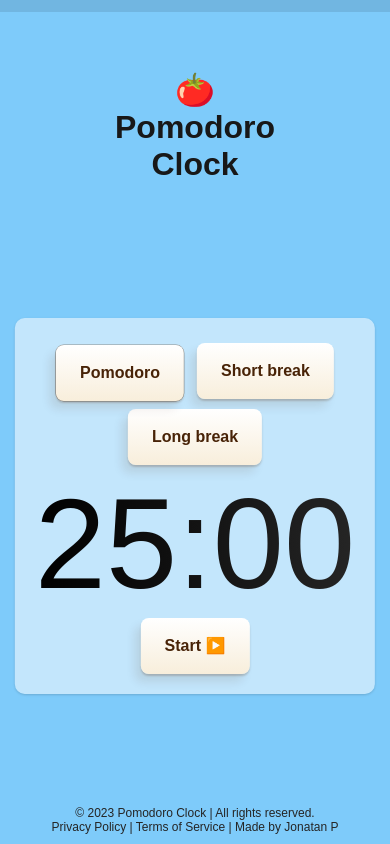
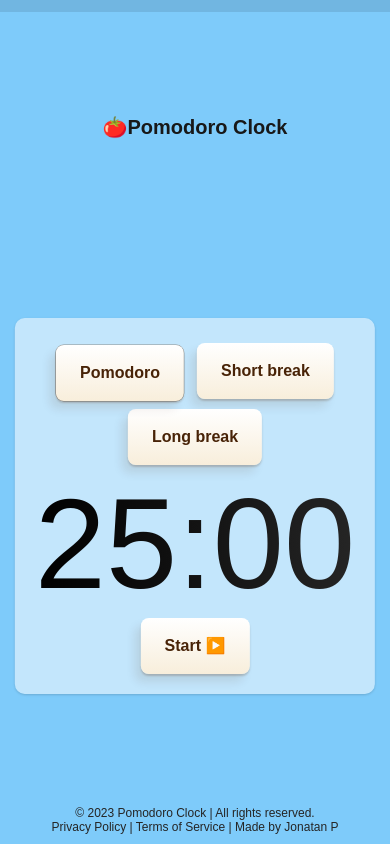
Before and after one commit to jonatantech/pomodoro-clock, a plain HTML site: page index.html in a window 390 px wide. Drawn offline with Linux system fonts and the light colour scheme.

Commit message:
Updated font-size to main-headline class.

```diff
--- a/styles.css
+++ b/styles.css
@@ -186,6 +186,8 @@ progress::-webkit-progress-value {
 
   .main-headline {
     top: 20%;
+    font-size: 25px;
+    width: 70%;
   }
 
   .sub-headline {
@@ -196,6 +198,8 @@ progress::-webkit-progress-value {
 @media screen and (max-width: 375px) {
   .main-headline {
     top: 10%;
+    font-size: 20px;
+    width: 70%;
   }
 
   .sub-headline {
@@ -214,6 +218,8 @@ progress::-webkit-progress-value {
 
 @media screen and (max-width: 390px) {
   .main-headline {
+    font-size: 20px;
+    width: 70%;
     top: 15%;
   }
 
```
